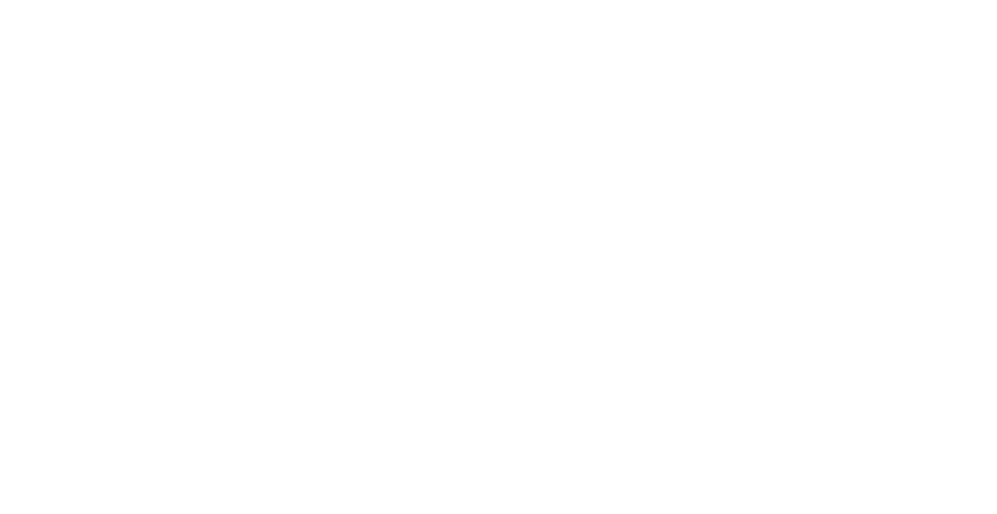
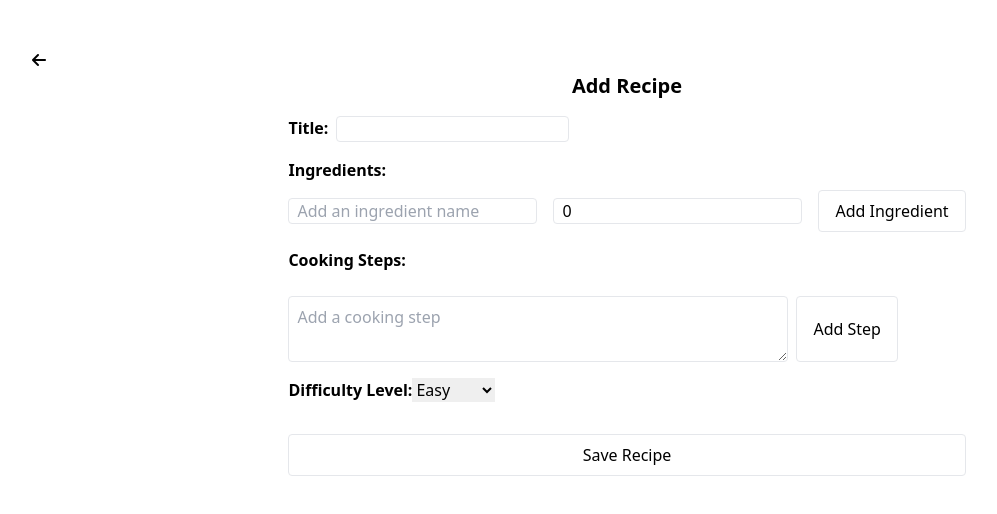
Before and after one commit to gian0705/vue_receipe_manager_app, a Vue app: page /add in a window 1280 px wide. Before the commit this address had no page. Shown: the top 514 px of the page, without its empty margins (13-1010 px from the left). Built offline with nearby package versions, Linux system fonts and the light colour scheme.

Commit message:
1. added fontawesome for icons 2. created addRecipe function in receipe store 3. changed the type of quantity to number 4. implemented RecipeForm component 5. added navbar to RecipeList component

```diff
--- a/package.json
+++ b/package.json
@@ -9,6 +9,7 @@
     "preview": "vite preview"
   },
   "dependencies": {
+    "@fortawesome/fontawesome-free": "^6.6.0",
     "pinia": "^2.2.2",
     "pinia-plugin-persistedstate": "^4.0.2",
     "vue": "^3.4.37",
--- a/src/main.ts
+++ b/src/main.ts
@@ -4,6 +4,8 @@ import App from "./App.vue";
 import "./styles/style.css";
 import router from './router';
 import piniaPluginPersistedstate from 'pinia-plugin-persistedstate';
+import '@fortawesome/fontawesome-free/css/all.css';
+
 const pinia = createPinia();
 pinia.use(piniaPluginPersistedstate);
 const app = createApp(App);
--- a/src/router/index.ts
+++ b/src/router/index.ts
@@ -17,7 +17,7 @@ const routes = [
         component: RecipeDetail
     },
     {
-        path: '/form',
+        path: '/add',
         name: 'RecipeForm',
         component: RecipeForm
     },
--- a/src/stores/index.ts
+++ b/src/stores/index.ts
@@ -0,0 +1 @@
+export * from './receipe.store'
--- a/src/stores/receipe.store.ts
+++ b/src/stores/receipe.store.ts
@@ -12,7 +12,11 @@ export const useRecipeStore = defineStore({
         recipes: []
     } as RecipeState),
     actions: {
+        addRecipe(newRecipe: IRecipe) {
+            this.recipes.push(newRecipe);
+            console.log('this.recipes~~~', this.recipes);
 
+        },
     },
     persist: true,
 })
--- a/src/types/ingredient.d.ts
+++ b/src/types/ingredient.d.ts
@@ -1,5 +1,5 @@
 declare interface Iingredient {
     id?: number;
     name?: string;
-    quantity?: string;
+    quantity?: number;
 }
--- a/src/types/recipe.d.ts
+++ b/src/types/recipe.d.ts
@@ -1,5 +1,4 @@
 declare interface IRecipe {
-
     id?: number;
     title?: string;
     ingredients?: Ingredient[];
--- a/src/views/RecipeForm.vue
+++ b/src/views/RecipeForm.vue
@@ -1,3 +1,190 @@
 <template>
-  <div>RecipeForm</div>
+  <div class="flex flex-col p-8">
+    <button @click="goBack" class="w-10">
+      <i class="fa fa-arrow-left"></i>
+    </button>
+    <div class="flex flex-col items-center">
+      <span class="text-xl font-bold mb-4">Add Recipe</span>
+      <form @submit.prevent="addRecipe">
+        <div class="flex gap-2">
+          <label for="title" class="font-semibold">Title:</label>
+          <input
+            type="text"
+            v-model="recipe.title"
+            required
+            class="border rounded"
+          />
+        </div>
+
+        <div class="flex flex-col gap-2">
+          <label for="ingredients" class="font-semibold">Ingredients:</label>
+          <div
+            v-for="(ingredient, index) in recipe.ingredients"
+            :key="ingredient.id"
+          >
+            <div class="flex gap-2 justify-between p-4 border">
+              <div class="flex gap-2">
+                <label class="ingredient-label">
+                  {{ ingredient.name }}
+                </label>
+                <label>
+                  {{ ingredient.quantity }}
+                </label>
+              </div>
+
+              <button
+                @click.prevent="removeIngredient(index)"
+                class="border px-4 py-2 rounded !mt-0"
+              >
+                Remove
+              </button>
+            </div>
+          </div>
+          <div class="flex gap-4 items-center">
+            <input
+              type="text"
+              v-model="newIngredient.name"
+              placeholder="Add an ingredient name"
+              class="border rounded !mb-0 px-2"
+            />
+            <input
+              type="number"
+              v-model="newIngredient.quantity"
+              placeholder="Add quantity"
+              class="border rounded !mb-0 px-2"
+            />
+            <button
+              @click.prevent="addIngredient"
+              class="border px-4 py-2 rounded !mt-0"
+            >
+              Add Ingredient
+            </button>
+          </div>
+        </div>
+
+        <div class="flex flex-col gap-2 mt-4">
+          <label for="steps" class="font-semibold">Cooking Steps:</label>
+          <div
+            v-for="(step, index) in recipe.steps"
+            :key="step.id"
+            class="flex gap-2 justify-between p-4 border"
+          >
+            <label>
+              {{ step.description }}
+            </label>
+            <button
+              @click.prevent="removeStep(index)"
+              class="border px-4 py-2 rounded !mt-0"
+            >
+              Remove
+            </button>
+          </div>
+          <div class="flex gap-2 mt-4">
+            <textarea
+              v-model="newStep"
+              placeholder="Add a cooking step"
+              class="min-w-[500px] border rounded !mb-0 p-2"
+            ></textarea>
+            <button
+              @click.prevent="addStep"
+              class="border px-4 py-2 rounded !mt-0"
+            >
+              Add Step
+            </button>
+          </div>
+        </div>
+
+        <div class="mt-4">
+          <label for="difficulty" class="font-semibold"
+            >Difficulty Level:</label
+          >
+          <select v-model="recipe.difficulty">
+            <option value="easy">Easy</option>
+            <option value="medium">Medium</option>
+            <option value="hard">Hard</option>
+          </select>
+        </div>
+
+        <button type="submit" class="border px-4 py-2 rounded !mt-4">
+          Save Recipe
+        </button>
+      </form>
+    </div>
+  </div>
 </template>
+
+<script lang="ts" setup>
+import { ref } from "vue";
+import { useRecipeStore } from "../stores";
+import { useRouter } from "vue-router";
+const receipeStore = useRecipeStore();
+const router = useRouter();
+const recipe = ref<IRecipe>({
+  id: Date.now(), // Temporary ID generation
+  title: "",
+  ingredients: [],
+  steps: [],
+  difficulty: "easy",
+});
+
+const newIngredient = ref<{ name: string; quantity: number }>({
+  name: "",
+  quantity: 0,
+});
+const newStep = ref("");
+
+const addIngredient = () => {
+  if (newIngredient.value.name && newIngredient.value.quantity) {
+    recipe.value.ingredients.push({
+      id: Date.now(), // Temporary ID generation for each ingredient
+      name: newIngredient.value.name,
+      quantity: newIngredient.value.quantity,
+    });
+    newIngredient.value = { name: "", quantity: 0 }; // Clear input
+  }
+};
+
+const removeIngredient = (index: number) => {
+  recipe.value.ingredients.splice(index, 1);
+};
+
+const addStep = () => {
+  if (newStep.value) {
+    recipe.value.steps.push({
+      id: Date.now(), // Temporary ID generation for each step
+      description: newStep.value,
+    });
+    newStep.value = ""; // Clear input
+  }
+};
+
+const removeStep = (index: number) => {
+  recipe.value.steps.splice(index, 1);
+};
+
+const addRecipe = () => {
+  recipe.value.id = Date.now();
+  receipeStore.addRecipe(recipe.value);
+  goBack();
+};
+const goBack = () => {
+  router.go(-1);
+};
+</script>
+
+<style scoped>
+form {
+  display: flex;
+  flex-direction: column;
+}
+
+input,
+textarea,
+select {
+  margin-bottom: 1rem;
+}
+
+button {
+  margin-top: 1rem;
+}
+</style>
--- a/src/views/RecipeList.vue
+++ b/src/views/RecipeList.vue
@@ -1,3 +1,14 @@
 <template>
-  <div>ReceipeList</div>
+  <div>
+    <nav class="bg-slate-600">
+      <div class="flex justify-between p-4">
+        <span class="text-white text-xl font-bold">Recipe Manager</span>
+        <div class="flex gap-2">
+          <router-link to="/add" class="add-button text-white">
+            <i class="fas fa-plus"></i> Add Recipe
+          </router-link>
+        </div>
+      </div>
+    </nav>
+  </div>
 </template>
```
Also changed, not shown: 1 other file (tests, documents, lock files or other folders).
